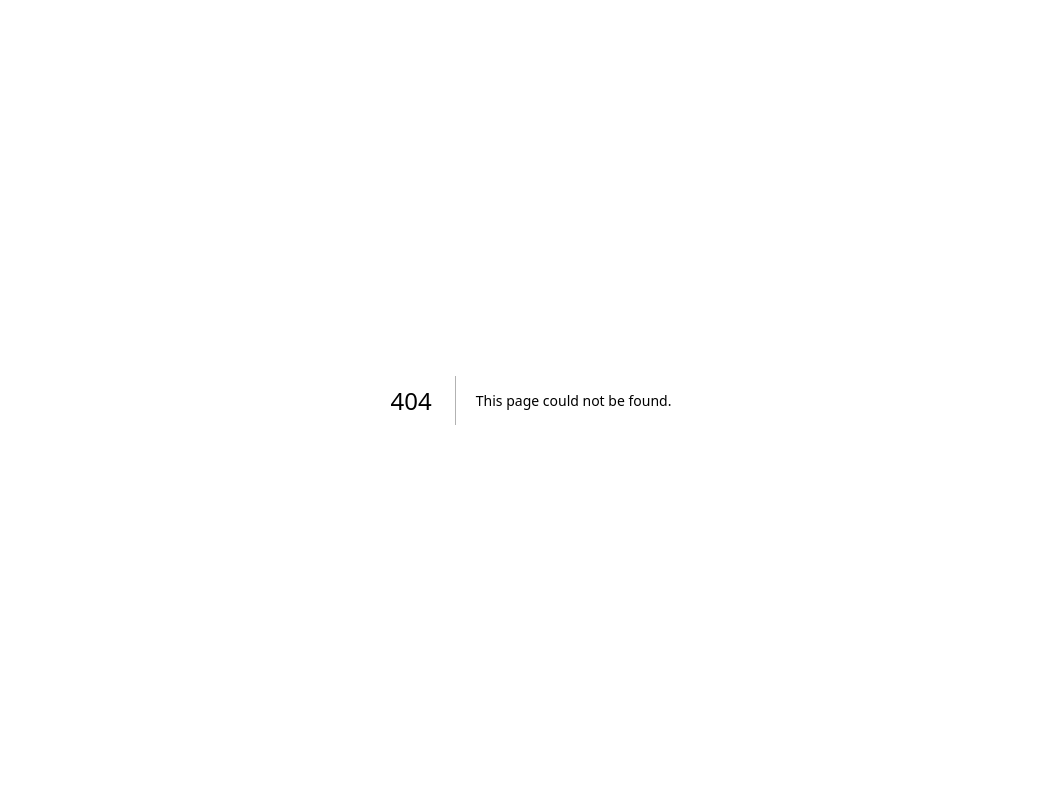
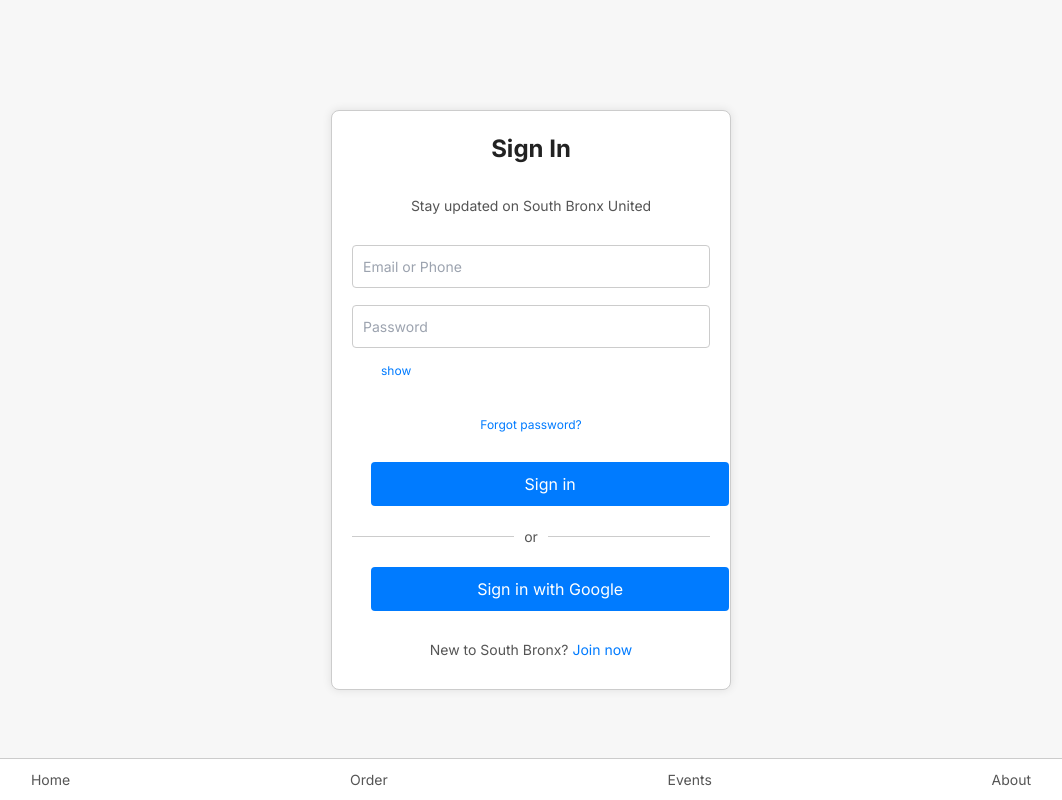
Before and after one commit to developforgood/South-Bronx-United-intern-group-4, a Next.js app in the folder clubhousecafe/: page /signin in a window 1280 px wide. Before the commit this address had no page. Shown: the whole page, without its empty margins (109-1171 px from the left). Built offline with nearby package versions, Linux system fonts and the light colour scheme.

Commit message:
Updated changes

```diff
--- /dev/null
+++ b/clubhousecafe/src/app/profile/page.tsx
@@ -0,0 +1,103 @@
+import React from 'react';
+
+const ProfilePage: React.FC = () => {
+  return (
+    <div style={styles.container}>
+      <div style={styles.content}>
+        <header style={styles.header}>
+          {/* <img src="/path/to/logo.png" alt="Logo" style={styles.logo} /> */}
+          <h1 style={styles.title}>Profile</h1>
+        </header>
+        <div style={styles.section}>
+          <h2 style={styles.sectionTitle}>My Events</h2>
+          <div style={styles.sectionContent}>events here</div>
+        </div>
+        <div style={styles.section}>
+          <h2 style={styles.sectionTitle}>My Orders</h2>
+          <div style={styles.sectionContent}>events here</div>
+        </div>
+        <div style={styles.section}>
+          <h2 style={styles.sectionTitle}>My Rewards</h2>
+          <div style={styles.sectionContent}>events here</div>
+        </div>
+      </div>
+      <nav style={styles.navbar}>
+        <a href="/home" style={styles.navItem}>Home</a>
+        <a href="/order" style={styles.navItem}>Order</a>
+        <a href="/events" style={styles.navItem}>Events</a>
+        <a href="/about" style={styles.navItem}>About</a>
+      </nav>
+    </div>
+  );
+};
+
+const styles = {
+  container: {
+    display: 'flex',
+    flexDirection: 'column' as 'column',
+    justifyContent: 'center',
+    alignItems: 'center',
+    height: '100vh',
+  },
+  content: {
+    width: '100%',
+    maxWidth: '400px',
+    padding: '20px',
+    border: '1px solid #ccc',
+    borderRadius: '8px',
+    boxShadow: '0 0 10px rgba(0, 0, 0, 0.1)',
+    backgroundColor: '#fff',
+  },
+  header: {
+    display: 'flex',
+    flexDirection: 'column' as 'column',
+    alignItems: 'center',
+    marginBottom: '20px',
+  },
+  logo: {
+    width: '60px',
+    height: '60px',
+    marginBottom: '10px',
+  },
+  title: {
+    fontSize: '24px',
+    fontWeight: 'bold' as 'bold',
+    margin: '0',
+  },
+  section: {
+    marginBottom: '20px',
+  },
+  sectionTitle: {
+    fontSize: '18px',
+    fontWeight: 'bold' as 'bold',
+    marginBottom: '10px',
+  },
+  sectionContent: {
+    padding: '15px',
+    borderRadius: '4px',
+    border: '1px solid #ccc',
+    backgroundColor: '#f7f7f7',
+    height: '80px',
+    display: 'flex',
+    alignItems: 'center',
+    justifyContent: 'center',
+    color: '#777',
+  },
+  navbar: {
+    display: 'flex',
+    justifyContent: 'space-around',
+    width: '100%',
+    position: 'absolute' as 'absolute',
+    bottom: '0',
+    backgroundColor: '#fff',
+    padding: '10px 0',
+    borderTop: '1px solid #ccc',
+  },
+  navItem: {
+    textDecoration: 'none',
+    color: '#555',
+    fontSize: '14px',
+  }
+};
+
+export default ProfilePage;
--- /dev/null
+++ b/clubhousecafe/src/app/signin/page.tsx
@@ -0,0 +1,201 @@
+import React from 'react';
+
+const SignInPage: React.FC = () => {
+  return (
+    <div style={styles.container}>
+      <div style={styles.content}>
+        <header style={styles.header}>
+          {/* <img src="/path/to/logo.png" alt="Logo" style={styles.logo} /> */}
+          <h1 style={styles.title}>Sign In</h1>
+        </header>
+        <p style={styles.subTitle}>Stay updated on South Bronx United</p>
+        <form style={styles.form}>
+          <div style={styles.inputGroup}>
+            <label htmlFor="emailOrPhone" style={styles.label}>
+              Email or Phone
+            </label>
+            <input
+              type="text"
+              id="emailOrPhone"
+              name="emailOrPhone"
+              placeholder="Email or Phone"
+              style={styles.input}
+            />
+          </div>
+          <div style={styles.inputGroup}>
+            <label htmlFor="password" style={styles.label}>
+              Password
+            </label>
+            <input
+              type="password"
+              id="password"
+              name="password"
+              placeholder="Password"
+              style={styles.input}
+            />
+            <button type="button" style={styles.showPasswordButton}>
+              show
+            </button>
+          </div>
+          <p style={styles.forgotPassword}>Forgot password?</p>
+          <button type="submit" style={styles.signInButton}>
+            Sign in
+          </button>
+        </form>
+        <div style={styles.orSeparator}>
+          <span style={styles.line}></span>
+          <span style={styles.orText}>or</span>
+          <span style={styles.line}></span>
+        </div>
+        <button style={styles.signInGoogleButton}>Sign in with Google</button>
+        <footer style={styles.footer}>
+          <p>
+            New to South Bronx? <a href="/join" style={styles.joinNow}>Join now</a>
+          </p>
+        </footer>
+      </div>
+      <nav style={styles.navbar}>
+        <a href="/home" style={styles.navItem}>Home</a>
+        <a href="/order" style={styles.navItem}>Order</a>
+        <a href="/events" style={styles.navItem}>Events</a>
+        <a href="/about" style={styles.navItem}>About</a>
+      </nav>
+    </div>
+  );
+};
+
+const styles = {
+  container: {
+    display: 'flex',
+    flexDirection: 'column' as 'column',
+    justifyContent: 'center',
+    alignItems: 'center',
+    height: '100vh',
+    backgroundColor: '#f7f7f7',
+  },
+  content: {
+    width: '100%',
+    maxWidth: '400px',
+    padding: '20px',
+    border: '1px solid #ccc',
+    borderRadius: '8px',
+    boxShadow: '0 0 10px rgba(0, 0, 0, 0.1)',
+    backgroundColor: '#fff',
+  },
+  header: {
+    display: 'flex',
+    flexDirection: 'column' as 'column',
+    alignItems: 'center',
+    marginBottom: '20px',
+  },
+  logo: {
+    width: '60px',
+    height: '60px',
+    marginBottom: '10px',
+  },
+  title: {
+    fontSize: '24px',
+    fontWeight: 'bold' as 'bold',
+    margin: '0',
+  },
+  subTitle: {
+    fontSize: '14px',
+    marginBottom: '20px',
+    color: '#555',
+    textAlign: 'center' as 'center',
+  },
+  form: {
+    width: '100%',
+  },
+  inputGroup: {
+    marginBottom: '15px',
+  },
+  label: {
+    display: 'none',
+  },
+  input: {
+    width: '100%',
+    padding: '10px',
+    fontSize: '14px',
+    borderRadius: '4px',
+    border: '1px solid #ccc',
+    color: '#777',
+  },
+  showPasswordButton: {
+    fontSize: '12px',
+    backgroundColor: 'transparent',
+    border: 'none',
+    color: '#007BFF',
+    cursor: 'pointer',
+    marginLeft: '5px',
+  },
+  forgotPassword: {
+    fontSize: '12px',
+    color: '#007BFF',
+    cursor: 'pointer',
+    marginBottom: '20px',
+  },
+  signInButton: {
+    width: '100%',
+    padding: '10px',
+    fontSize: '16px',
+    backgroundColor: '#007BFF',
+    color: '#fff',
+    borderRadius: '4px',
+    border: 'none',
+    cursor: 'pointer',
+  },
+  orSeparator: {
+    display: 'flex',
+    alignItems: 'center',
+    width: '100%',
+    margin: '20px 0',
+  },
+  line: {
+    flex: 1,
+    height: '1px',
+    backgroundColor: '#ccc',
+  },
+  orText: {
+    margin: '0 10px',
+    fontSize: '14px',
+    color: '#555',
+  },
+  signInGoogleButton: {
+    width: '100%',
+    padding: '10px',
+    fontSize: '16px',
+    backgroundColor: '#007BFF', // Blue background for Google sign-in button
+    color: '#fff',
+    borderRadius: '4px',
+    border: 'none',
+    cursor: 'pointer',
+  },
+  footer: {
+    marginTop: '20px',
+    fontSize: '14px',
+    color: '#555',
+    textAlign: 'center' as 'center',
+  },
+  joinNow: {
+    color: '#007BFF',
+    textDecoration: 'none',
+  },
+  navbar: {
+    display: 'flex',
+    justifyContent: 'space-around',
+    width: '100%',
+    position: 'absolute' as 'absolute',
+    bottom: '0',
+    backgroundColor: '#fff',
+    padding: '10px 0',
+    borderTop: '1px solid #ccc',
+  },
+  navItem: {
+    textDecoration: 'none',
+    color: '#555',
+    fontSize: '14px',
+  }
+};
+
+export default SignInPage;
```
Also changed, not shown: clubhousecafe/src/app/signin/pages.tsx (deleted).
